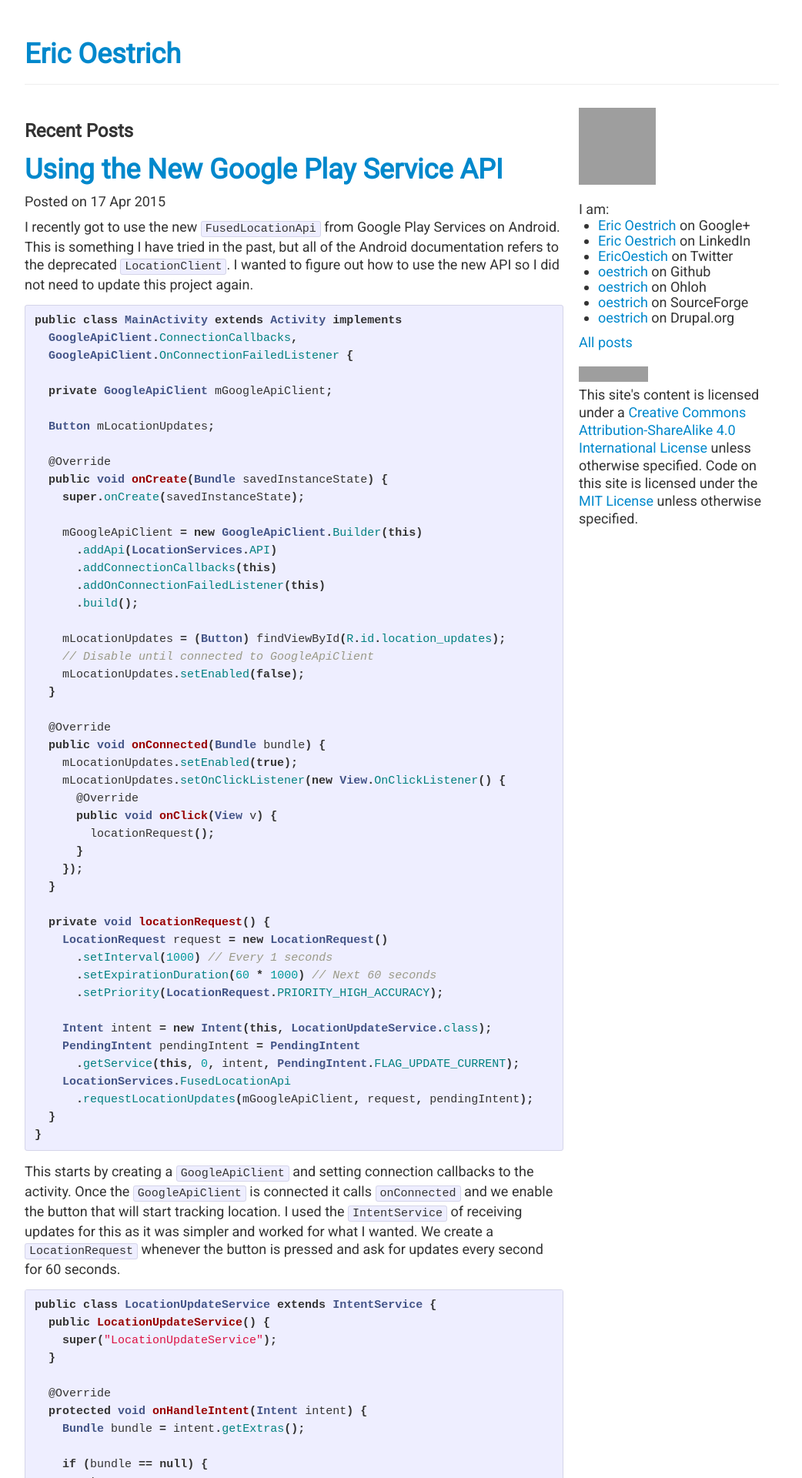
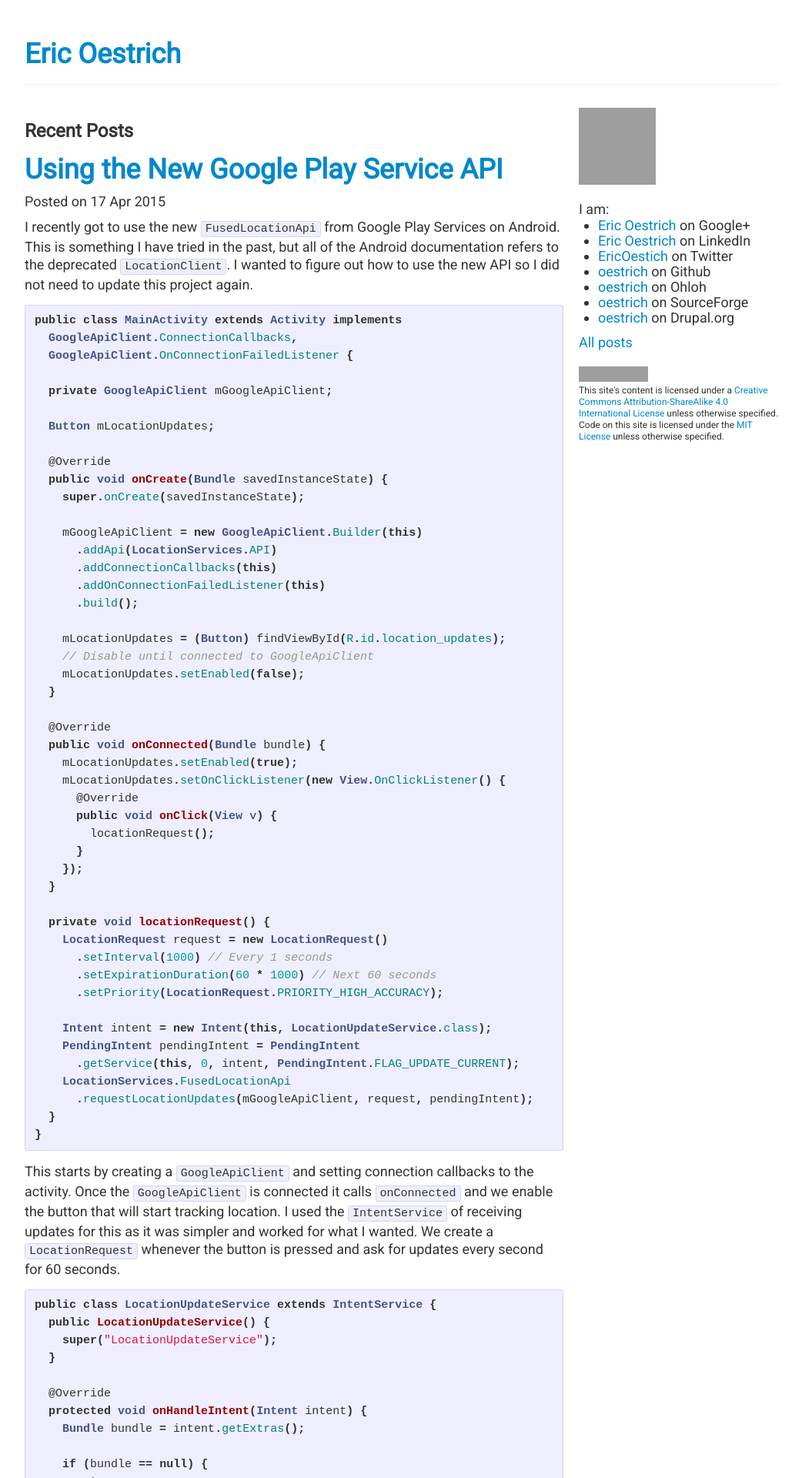
Before and after one commit to oestrich/blog.oestrich.org, a Jekyll site: the page built from index.html, in a window 1280 px wide. Shown: the top 1920 px of the page at 77% size, without its empty margins (118-1160 px from the left). Built offline with Jekyll 4.4.1, drawn with Linux system fonts in a browser that asks for light colours; Markdown is read by kramdown in place of the engine named in the settings; the list of posts is cut into pages by our own code; grey boxes are pictures that could not be loaded.

Commit message:
Update styles and jekyll

```diff
--- a/all.html
+++ b/all.html
@@ -3,10 +3,10 @@
 title: All Posts
 ---
 
-<ul>
+<ul class="all-posts">
 {% for post in site.posts %}
   <li>
-    <span>{{ post.date | date_to_string }}</span> <a href="{{ post.url }}">{{ post.title }}</a>
+    <span>{{ post.date | date: "%Y-%m-%d" }}</span> <a href="{{ post.url }}">{{ post.title }}</a>
   </li>
 {% endfor %}
 </ul>
--- a/css/style.css
+++ b/css/style.css
@@ -143,6 +143,8 @@
 }
 
 .license {
+  font-size: 12px;
+  line-height: 15px;
   margin-top: 20px;
 }
 
@@ -251,3 +253,17 @@
     margin-left: 10%;
   }
 }
+
+.all-posts {
+  list-style: none;
+  margin: 0;
+  padding: 0;
+}
+
+.all-posts li {
+  margin-bottom: 5px;
+}
+
+.all-posts span {
+  padding-right: 5px;
+}
```
Also changed, not shown: Gemfile.lock.
